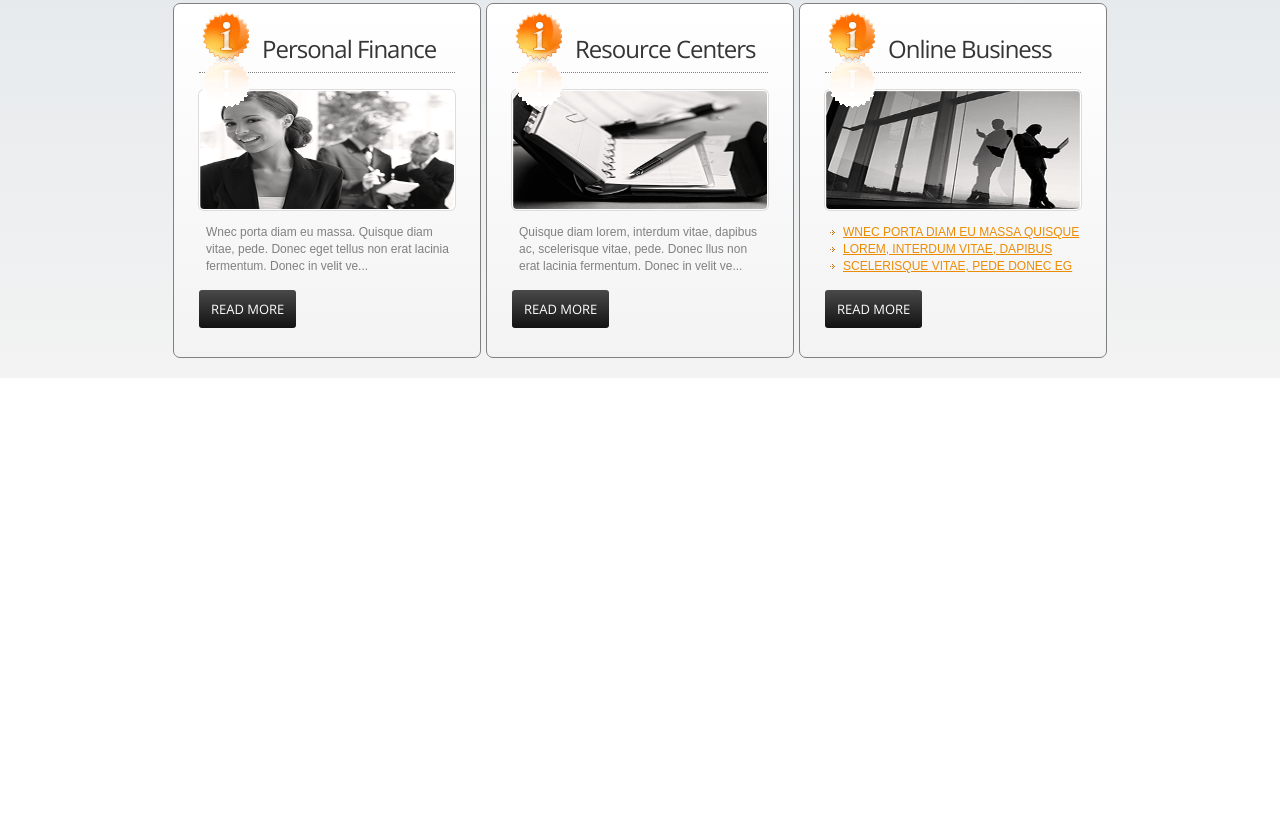
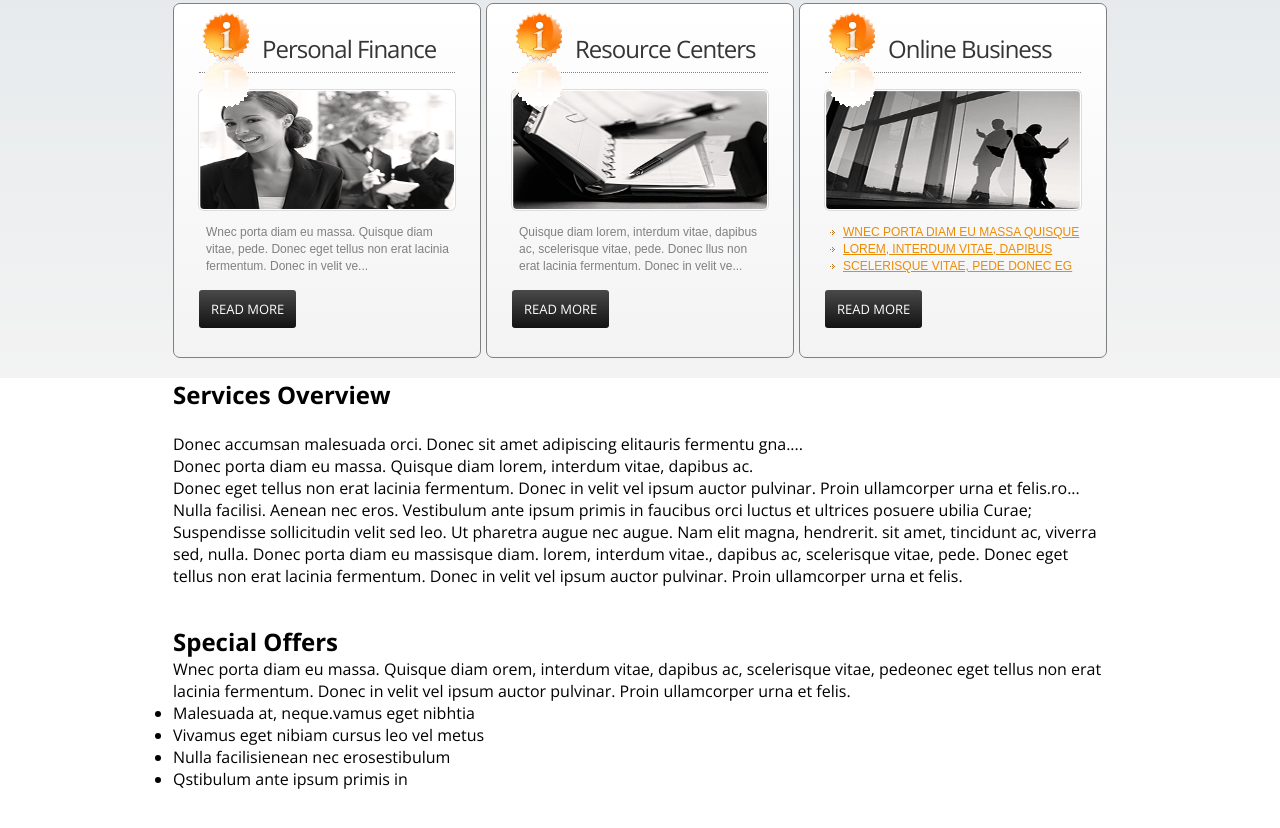
Before and after one commit to Avenuce/gotowebsite, a plain HTML site: page index.html in a window 1280 px wide. Shown: the part 477-1305 px from the top of the page. Before the commit the page ends 855 px from the top, so only its background shows below. Drawn offline with nearby package versions, Linux system fonts and the light colour scheme; files whose address does not match are found by name.

Commit message:
section services htm donne

```diff
--- a/index.html
+++ b/index.html
@@ -93,4 +93,28 @@
 		</div>
 	</div>
 </section>
+<section class="services">
+	<div class="container">
+		<div class="services_left">
+			<h2 class="services_title">Services Overview</h2>
+			<img src="/site2/img" alt="" />
+			<p class="services_text">Donec accumsan malesuada orci. Donec sit amet adipiscing elitauris fermentu gna.... </p>
+			<p class="services_text">Donec porta diam eu massa. Quisque diam lorem, interdum vitae, dapibus ac.</p>
+			<p class="services_text">Donec eget tellus non erat lacinia fermentum. Donec in velit vel ipsum auctor pulvinar. Proin ullamcorper urna et felis.ro...</p>
+			<p class="services_text">Nulla facilisi. Aenean nec eros. Vestibulum ante ipsum primis in faucibus orci luctus et ultrices posuere ubilia Curae; Suspendisse sollicitudin velit sed leo. Ut pharetra augue nec augue. Nam elit magna, hendrerit. sit amet, tincidunt ac, viverra sed, nulla. Donec porta diam eu massisque diam. lorem, interdum vitae., dapibus ac, scelerisque vitae, pede. Donec eget tellus non erat lacinia fermentum. Donec in velit vel ipsum auctor pulvinar. Proin ullamcorper urna et felis.</p>
+			<a class="btn" href="">Read More</a>
+		</div>
+		<div class="services_right">
+			<h2 class="services_title">Special Offers</h2>
+			<p class="">Wnec porta diam eu massa. Quisque diam orem, interdum vitae, dapibus ac, scelerisque vitae, pedeonec eget tellus non erat lacinia fermentum. Donec in velit vel ipsum auctor pulvinar. Proin ullamcorper urna et felis.</p>
+			<ul class="services_list">
+				<li>Malesuada at, neque.vamus eget nibhtia</li>
+				<li>Vivamus eget nibiam cursus leo vel metus</li>
+				<li>Nulla facilisienean nec erosestibulum </li>
+				<li>Qstibulum ante ipsum primis in </li>
+			</ul>
+			<a href="#" class="btn">Read More</a>
+		</div>
+	</div>
+</section>
 </html>
```
